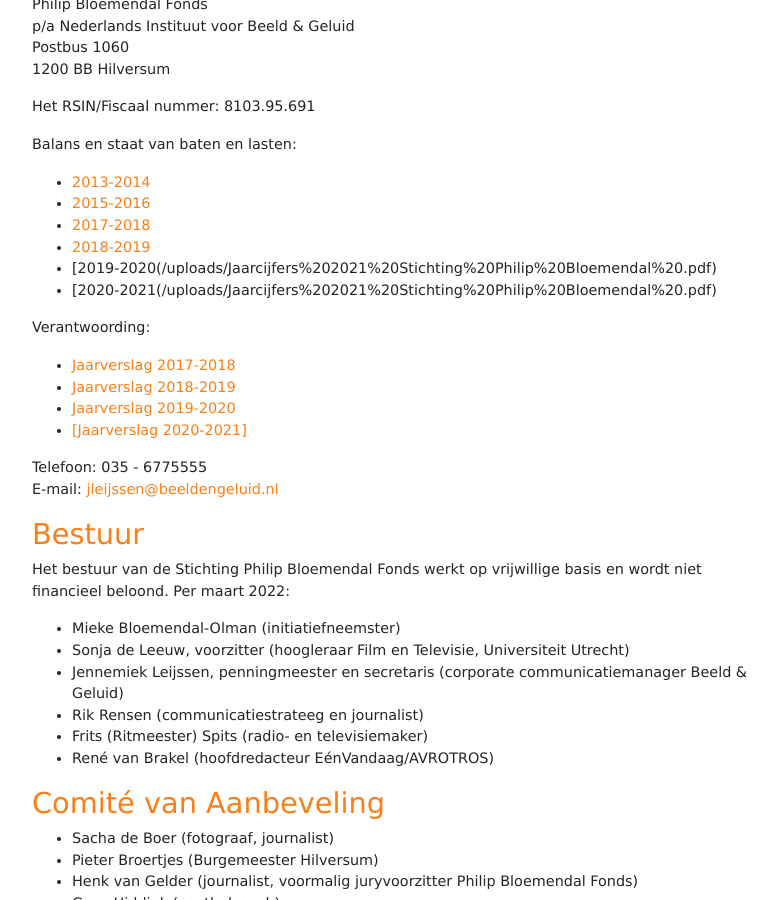
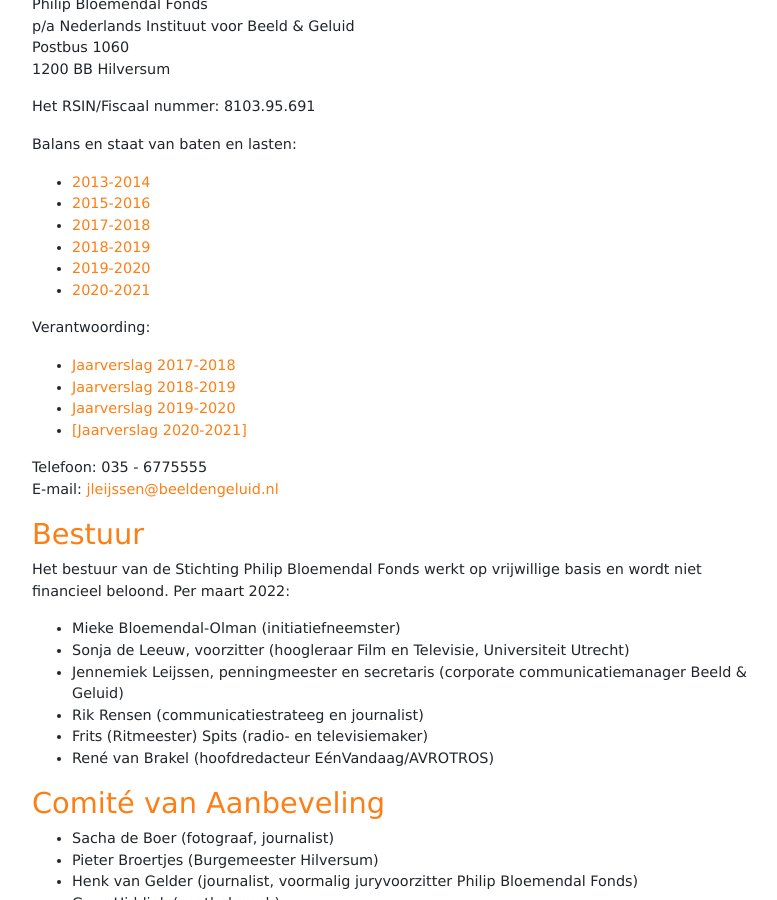
Before and after one commit to bloemendalprijs/bloemendalprijs.github.io, a Jekyll site: the page built from de-stichting.markdown, in a window 1280 px wide and 900 px high, scrolled down 751 px. Shown: the whole window, without its empty margins (433-1210 px from the left). Built offline with Jekyll 4.4.1, drawn with Linux system fonts in a browser that asks for light colours.

Commit message:
Updated De Stichting

```diff
--- a/de-stichting.markdown
+++ b/de-stichting.markdown
@@ -34,8 +34,8 @@
 * [2015-2016](/uploads/Financieeljaarverslag2015-2016PBP.pdf)
 * [2017-2018](/uploads/Ph%20Bloemendal%202017%20-%202018.pdf)
 * [2018-2019](/uploads/Financieel%20jaarverslag%20Philip%20Bloemendal%201819-5.pdf)
-* [2019-2020(/uploads/Jaarcijfers%202021%20Stichting%20Philip%20Bloemendal%20.pdf)
-* [2020-2021(/uploads/Jaarcijfers%202021%20Stichting%20Philip%20Bloemendal%20.pdf)
+* [2019-2020](/uploads/Jaarcijfers%202021%20Stichting%20Philip%20Bloemendal%20.pdf)
+* [2020-2021](/uploads/Jaarcijfers%202021%20Stichting%20Philip%20Bloemendal%20.pdf)
 
 
 
```
